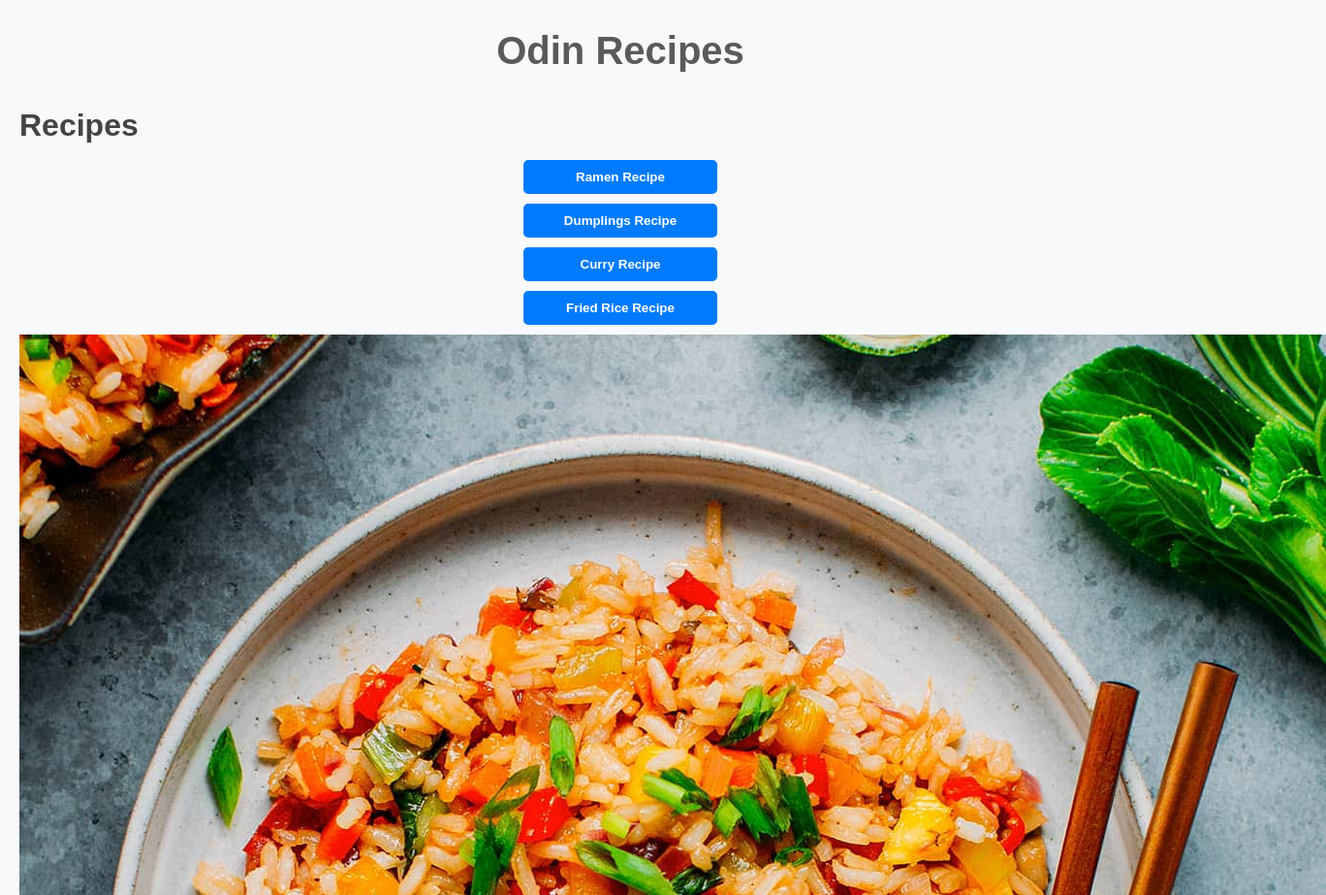
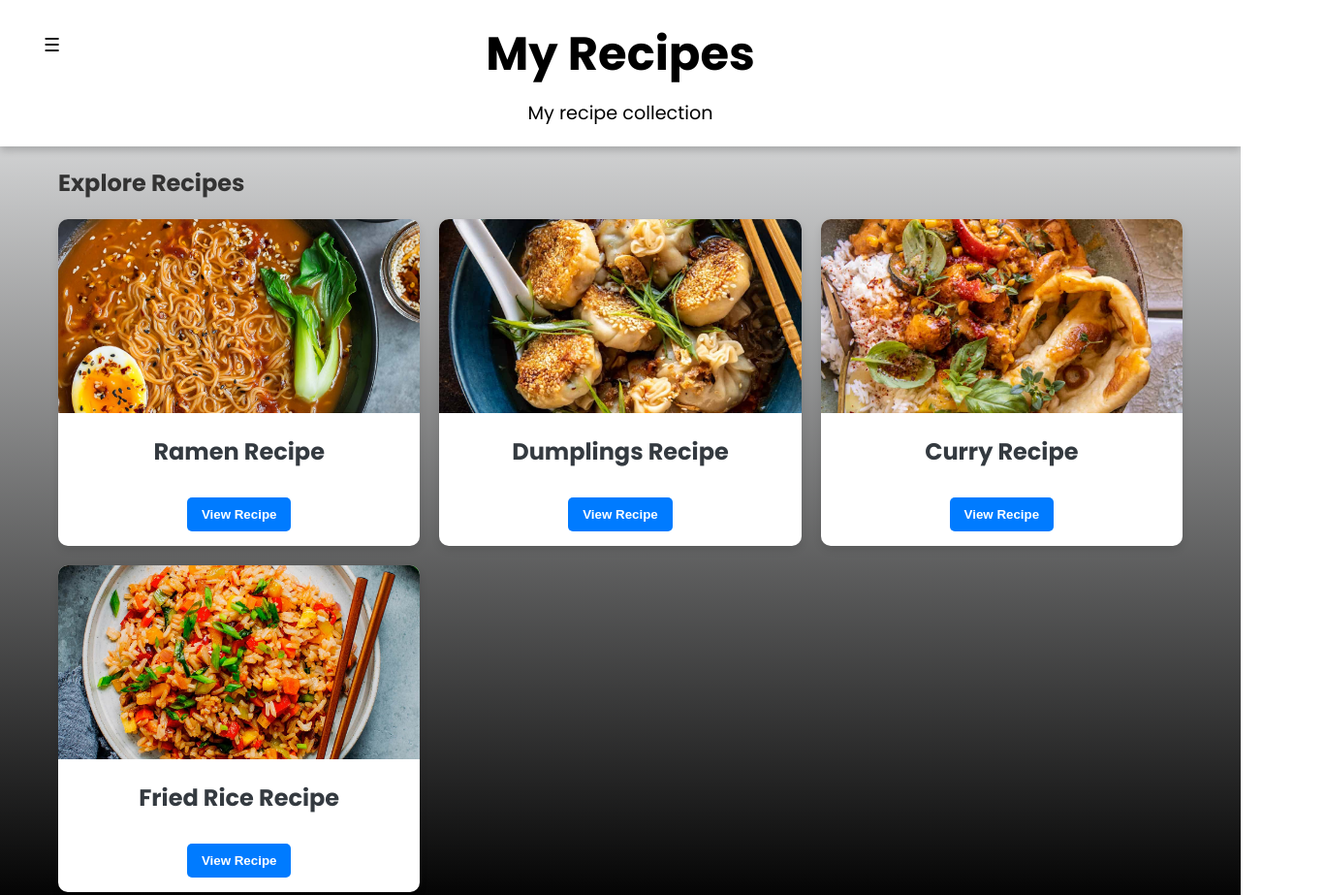
Before and after one commit to blu3rabb1t/odin-recipes, a plain HTML site: page index.html in a window 1280 px wide. Shown: the top 923 px of the page at 97% size, 1368 px wide, since content can reach past the window. Drawn offline with Linux system fonts and the light colour scheme.

Commit message:
updated homescreen UI + js toggles

```diff
--- a/index.html
+++ b/index.html
@@ -3,24 +3,56 @@
 <head>
     <meta charset="UTF-8">
     <meta name="viewport" content="width=device-width, initial-scale=1.0">
-    <title>Document</title>
+    <title>Odin Recipes</title>
+    <link href="https://fonts.googleapis.com/css2?family=Poppins:wght@300;400;700&display=swap" rel="stylesheet">
     <link rel="stylesheet" href="styles.css">
 </head>
 <body>
-    <h1>Odin Recipes</h1>
+    <header>
+        <h1>My Recipes</h1>
+        <p>My recipe collection</p>
+        <button class="nav-toggle" id="nav-toggle">☰</button>
+    </header>
 
-    <h2>Recipes</h2>
-    <ul>
-        <li><button onclick="location.href='recipes/ramen.html'">Ramen Recipe</button></li>
-        <li><button onclick="location.href='recipes/dumplings.html'">Dumplings Recipe</button></li>
-        <li><button onclick="location.href='recipes/curry.html'">Curry Recipe</button></li>
-        <li><button onclick="location.href='recipes/friedRice.html'">Fried Rice Recipe</button></li>
-    </ul>
+    <div class="nav-container">
+        <nav id="navbar">
+            <ul>
+                <li><a href="#home">Home</a></li>
+                <li><a href="#about">About</a></li>
+                <li><a href="#services">Services</a></li>
+                <li><a href="#contact">Contact</a></li>
+            </ul>
+        </nav>
+    </div>
 
-    <img src="./recipes/images/fried rice.jpg" alt="Fried Rice">
-    <img src="./recipes/images/curry.jpg" alt="curry">
-    <img src="./recipes/images/dumplings.jpg" alt="Dumplings">
-    <img src="./recipes/images/ramen.jpg" alt="Ramen">
+    <main>
+        <h2>Explore Recipes</h2>
+        <div class="recipe-grid">
+            <section class="recipe-card">
+                <img src="recipes/images/ramen.jpg" alt="Ramen">
+                <h2>Ramen Recipe</h2>
+                <button onclick="location.href='recipes/ramen.html'">View Recipe</button>
+            </section>
 
+            <section class="recipe-card">
+                <img src="recipes/images/dumplings.jpg" alt="Dumplings">
+                <h2>Dumplings Recipe</h2>
+                <button onclick="location.href='recipes/dumplings.html'">View Recipe</button>
+            </section>
+
+            <section class="recipe-card">
+                <img src="recipes/images/curry.jpg" alt="Curry">
+                <h2>Curry Recipe</h2>
+                <button onclick="location.href='recipes/curry.html'">View Recipe</button>
+            </section>
+
+            <section class="recipe-card">
+                <img src="recipes/images/fried rice.jpg" alt="Fried Rice">
+                <h2>Fried Rice Recipe</h2>
+                <button onclick="location.href='recipes/friedRice.html'">View Recipe</button>
+            </section>
+        </div>
+    </main>
+    <script src="navigation.js"></script>
 </body>
 </html>
--- /dev/null
+++ b/navigation.js
@@ -0,0 +1,7 @@
+// script.js
+document.getElementById('nav-toggle').addEventListener('click', function () {
+    const navbar = document.getElementById('navbar');
+    const navToggleButton = document.getElementById('nav-toggle');
+    navbar.classList.toggle('active'); // Toggle the active class to show/hide the nav
+    navToggleButton.classList.toggle('active'); // Toggle the active class for the button color change
+});
--- a/styles.css
+++ b/styles.css
@@ -1,48 +1,143 @@
 /* General Reset */
-body, h1, h2, ul, li, a{
+* {
     margin: 0;
     padding: 0;
     box-sizing: border-box;
 }
 
-/* Body Styles */
-
+/* Body Styling */
 body {
-    font-family: Arial, sans-serif;
-    line-height: 1.6;
-    background-color: #f8f9fa;
+    font-family: 'Poppins', sans-serif;
+    background: linear-gradient(to bottom, #f8f9fa, black);
     color: #333;
-    padding: 20px;
+    padding: 0;
 }
 
-/* Header Styles */
-h1 {
-    font-size: 2.5rem;
-    color: #5a5a5a;
+/* Header Styling */
+header {
+    background: #fff;
+    color: black;
+    padding: 20px 0;
     text-align: center;
-    margin-bottom: 20px;
+    box-shadow: 0 4px 8px rgba(0, 0, 0, 0.2);
 }
 
-h2 {
-    font-size: 2rem;
-    color: #444;
+header h1 {
+    font-size: 3rem;
     margin-bottom: 10px;
 }
 
-/* Navigation Styles */
-ul {
-    list-style-type: none;
-    padding-left: 0%;
-    max-width: 600px;
+header p {
+    font-size: 1.2rem;
+    margin-top: 5px;
+}
+
+
+/* Navigation Container */
+.nav-container {
+    position: relative;
+}
+
+/* Navigation Toggle Button */
+.nav-toggle {
+    background: white;
+    color: black;
+    border: none;
+    padding: 15px 25px;
+    font-size: 1.2rem;
+    border-radius: 5px;
+    cursor: pointer;
+    position: absolute;
+    top: 20px;
+    left: 20px;
+    z-index: 10;
+}
+
+.nav-toggle.active {
+    background: #495057;
+}
+
+/* Navigation Styling */
+
+nav {
+    background: #495057;
+    padding: 20px;
+    box-shadow: 0 4px 6px rgba(0, 0, 0, 0.1);
+    display: none;
+    position: fixed;
+    top: 0;
+    left: 0;
+    width: 25%;
+    height: 100%;
+    z-index: 5;
+    overflow-y: auto;
+    transition: transform 0.3s ease-in-out;
+}
+
+nav.active {
+    display: block;
+    transition: translateX(25%);
+}
+
+nav ul {
+    list-style: none;
+    display: flex;
+    flex-direction: column;
+    gap: 10px;
+    margin: 0;
+    padding: 0;
+    margin-top: 60px;
+}
+
+nav ul li a {
+    text-decoration: none;
+    color: #fff;
+    font-size: 1.2rem;
+    transition: color 0.3s;
+}
+
+
+/* Main Content */
+main {
+    padding: 20px;
+    max-width: 1200px;
     margin: 0 auto;
 }
 
-li{
-    margin: 10px 0;
+/* Recipe Grid Styling */
+.recipe-grid {
+    display: grid;
+    grid-template-columns: repeat(auto-fit, minmax(300px, 1fr));
+    gap: 20px;
+    margin-top: 20px;
 }
 
-/* Button Styles */
-button {
+.recipe-card {
+    background: white;
+    border-radius: 10px;
+    overflow: hidden;
+    box-shadow: 0 4px 8px rgba(0, 0, 0, 0.1);
+    text-align: center;
+    transition: transform 0.3s;
+}
+
+.recipe-card:hover {
+    transform: scale(1.05);
+}
+
+.recipe-card img {
+    width: 100%;
+    height: 200px;
+    object-fit: cover;
+}
+
+.recipe-card h2 {
+    font-size: 1.5rem;
+    color: #343a40;
+    margin: 15px 0;
+}
+
+.recipe-card button {
     background-color: #007bff;
     color: white;
     font-weight: bold;
@@ -50,14 +145,12 @@ button {
     padding: 10px 15px;
     border-radius: 5px;
     cursor: pointer;
-    display: block;
-    width: 200px;
     text-align: center;
-    margin: 10px auto;
-    transition: background-color 0.3s; transform: 0.2s;
+    margin: 15px 0;
+    transition: background-color 0.3s, transform 0.2s;
 }
 
-button hover {
+.recipe-card button:hover {
     background-color: #0056b3;
     transform: scale(1.05);
 }
```
